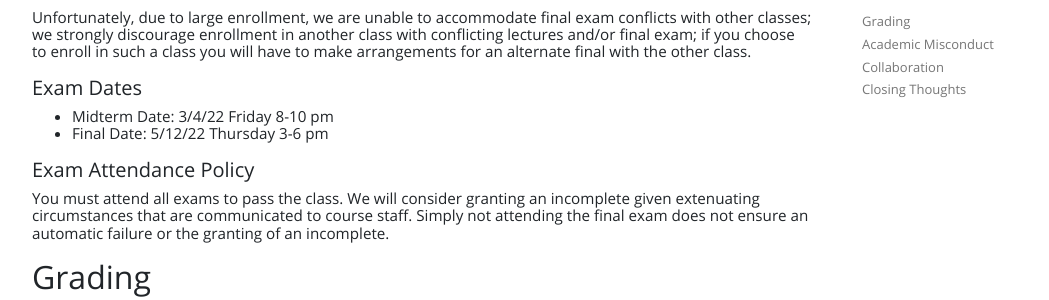
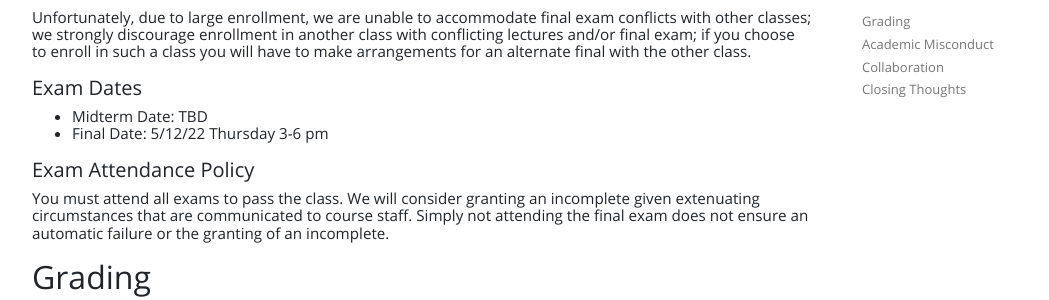
Before and after one commit to tsgoten/cs70-website, a Jekyll site: the page built from policies.md, in a window 1280 px wide and 900 px high, scrolled down 2316 px. Shown: the part 154-454 px from the top of the window, without its empty margins (83-1132 px from the left). Built offline with Jekyll 4.4.1, drawn with Linux system fonts in a browser that asks for light colours.

Commit message:
removed midterm date

```diff
--- a/policies.md
+++ b/policies.md
@@ -100,7 +100,7 @@ Unfortunately, due to large enrollment, we are unable to accommodate final exam
 
 #### Exam Dates
 
-- Midterm Date: 3/4/22 Friday 8-10 pm
+- Midterm Date: TBD
 - Final Date: 5/12/22 Thursday 3-6 pm
 
 #### Exam Attendance Policy
```
